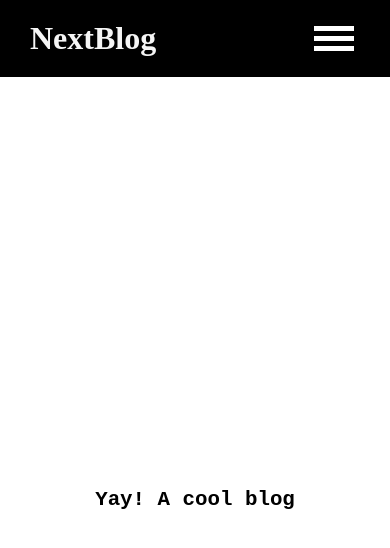
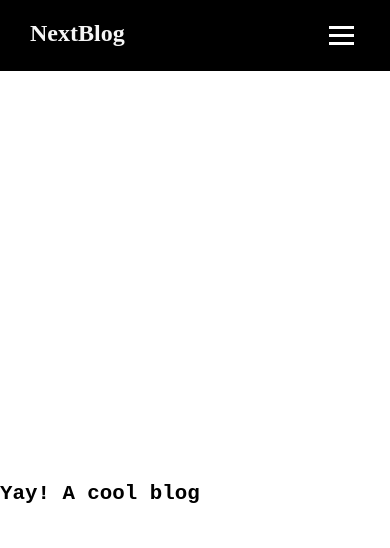
Before and after one commit to amissah17/nextblog0.1.0, a Next.js app: page /about in a window 390 px wide. Shown: the top 548 px of the page. Built offline with nearby package versions, Linux system fonts and the light colour scheme.

Commit message:
css edit

```diff
--- a/src/Components/Layout.js
+++ b/src/Components/Layout.js
@@ -8,7 +8,7 @@ function Layout({ children }) {
   return (
     <>
       <Nav />
-      <main>{children}</main>
+      <main className={styles.main_style}>{children}</main>
     </>
   );
 }
--- a/src/pages/index.js
+++ b/src/pages/index.js
@@ -68,7 +68,6 @@ function Homepage({ blogposts }) {
             </div>
           );
         })}
-        ;
       </main>
 
 
--- a/src/styles/Layout.module.css
+++ b/src/styles/Layout.module.css
@@ -1,3 +1,8 @@
-.main_style{
-  height: 100% ;
+
+@media screen and (max-width:700px){
+  .main_style{
+     position: absolute;
+     top: 71px;
+  }
+
 }
--- a/src/styles/Nav.module.css
+++ b/src/styles/Nav.module.css
@@ -24,7 +24,7 @@
   position: relative;
   color: rgba(235, 235, 235, 0.841);
   position: relative;
-  z-index: inherit;
+  /* z-index: inherit; */
 }
 .navItem li::before {
   content: "";
@@ -46,6 +46,17 @@
 
 
 @media screen and (max-width: 700px) {
+  .navBar {
+    position:fixed;
+    top:0;
+    width: 100%;
+  }
+  .navBar h1{
+    font-size: 1.5rem;
+  }
+  .navBar li {
+    font-size: 1rem
+  }
   .mobiNav {
     display: flex;
     flex-direction: column;
@@ -53,14 +64,14 @@
     padding: 6px;
   }
   .mobiNav div {
-    width: 40px;
-    height: 5px;
+    width: 25px;
+    height: 3px;
     background-color: rgb(255, 255, 255);
   }
   .navItems {
     position: absolute;
     right: 0;
-    top: 76px;
+    top: 71px;
     width: 0;
     height: 100vh;
     width: 100vw;
```
